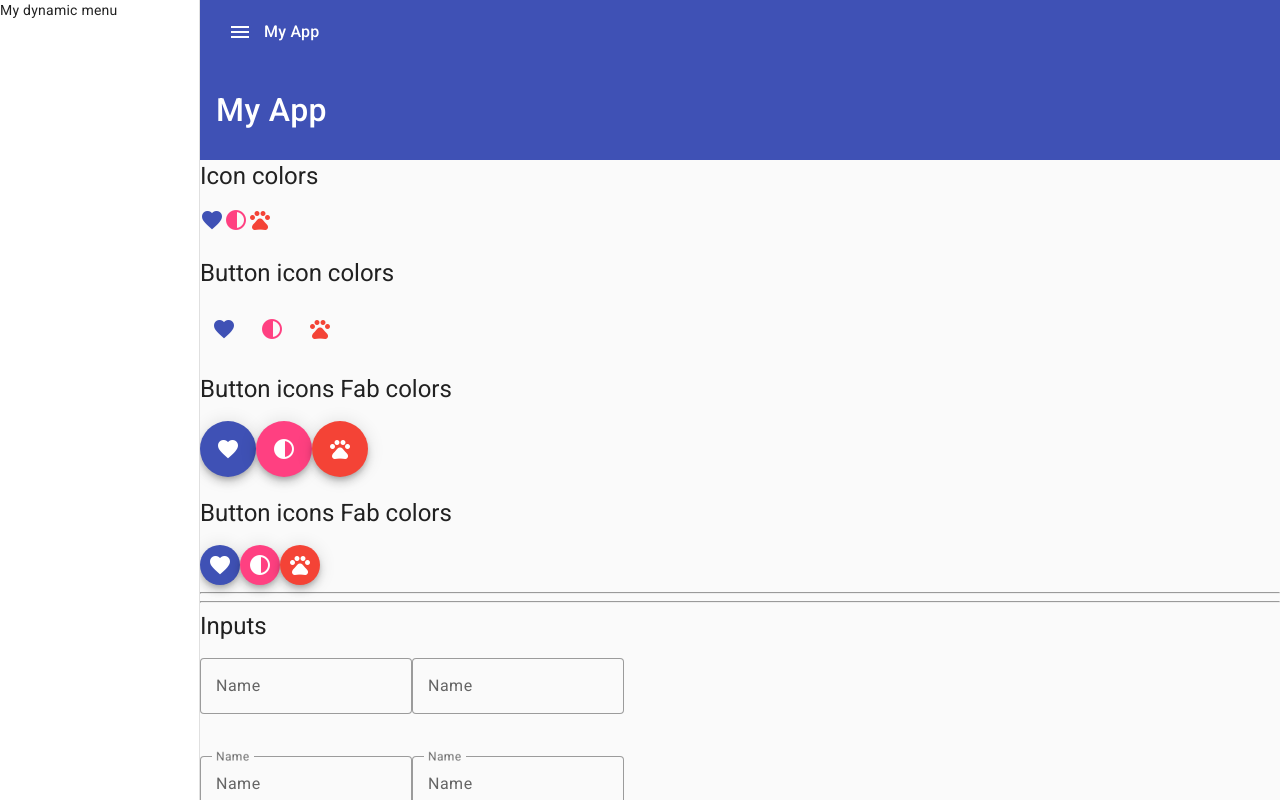
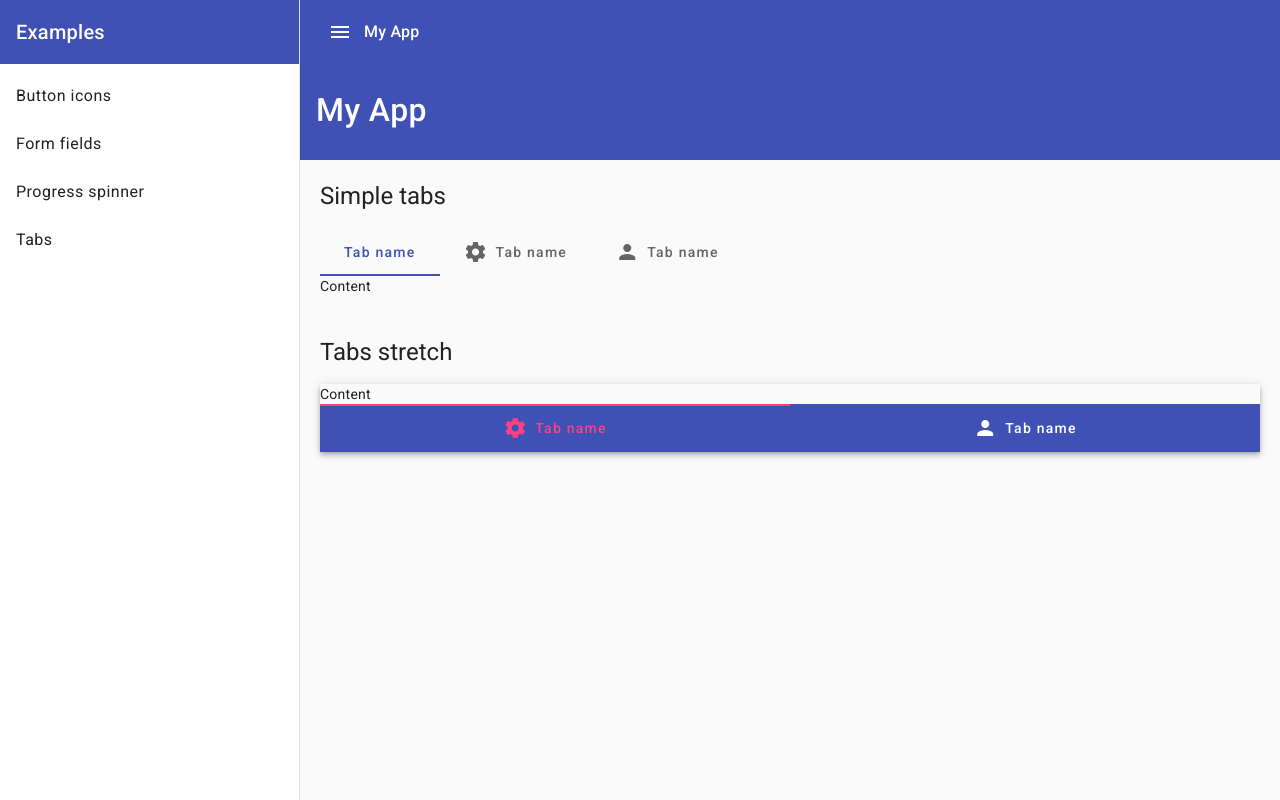
Before and after one commit to meloryayala/angular-material, an Angular app: page /tabs in a window 1280 px wide. Before the commit this address led to /. Built offline with nearby package versions, Linux system fonts and the light colour scheme.

Commit message:
add progress spinner and tabs

```diff
--- a/src/app/app-routing.module.ts
+++ b/src/app/app-routing.module.ts
@@ -1,7 +1,16 @@
 import { NgModule } from '@angular/core';
 import { RouterModule, Routes } from '@angular/router';
+import { ButtonIconsComponent } from './button-icons/button-icons.component';
+import { FormFieldsComponent } from './form-fields/form-fields.component';
+import { ProgressSpinnerComponent } from './progress-spinner/progress-spinner.component';
+import { TabsComponent } from './tabs/tabs.component';
 
-const routes: Routes = [];
+const routes: Routes = [
+  { path: 'buttonIcon', component: ButtonIconsComponent },
+  { path: 'formField', component: FormFieldsComponent },
+  { path: 'progressSpinner', component: ProgressSpinnerComponent },
+  { path: 'tabs', component: TabsComponent }
+];
 
 @NgModule({
   imports: [RouterModule.forRoot(routes)],
--- a/src/app/app.component.html
+++ b/src/app/app.component.html
@@ -6,7 +6,13 @@
     [fixedInViewport]="true"
     [mode]="sidenavMode"
   >
-    My dynamic menu
+    <mat-toolbar color="primary">Examples</mat-toolbar>
+    <mat-nav-list>
+      <a mat-list-item routerLink="/buttonIcon">Button icons</a>
+      <a mat-list-item routerLink="/formField">Form fields</a>
+      <a mat-list-item routerLink="/progressSpinner">Progress spinner</a>
+      <a mat-list-item routerLink="/tabs">Tabs</a>
+    </mat-nav-list>
   </mat-sidenav>
   <mat-sidenav-content>
     <mat-toolbar class="toolbar-menu" color="primary">
@@ -31,11 +37,9 @@
     <mat-toolbar class="toolbar-submenu" color="primary">
       <span>My App</span>
     </mat-toolbar>
-    <app-button-icons />
-    <hr><hr>
-    <app-form-fields />
+
+    <div class="content">
+    <router-outlet></router-outlet>
+    </div>
   </mat-sidenav-content>
 </mat-sidenav-container>
-
-
-<router-outlet></router-outlet>
--- a/src/app/app.component.scss
+++ b/src/app/app.component.scss
@@ -6,18 +6,23 @@
   height: 100vh;
 }
 
+.content {
+  padding: 20px;
+}
+
 .title {
   margin-bottom: 500px;
 }
 
 .sidenav {
-  width: 200px;
+  width: 300px;
 }
 
 .toolbar-menu {
   position: fixed;
   font-size: 1rem;
   top: 0;
+  z-index: 1001;
 }
 
 .toolbar-submenu {
--- a/src/app/form-fields/form-fields.component.html
+++ b/src/app/form-fields/form-fields.component.html
@@ -1,20 +1,30 @@
 <div>
   <h1>Inputs</h1>
-  <mat-form-field floatLabel="always" >
+  <mat-form-field floatLabel="always">
     <input type="text" matInput placeholder="Name">
   </mat-form-field>
-
-  <mat-form-field >
+  <mat-form-field>
     <input type="text" matInput placeholder="Name">
   </mat-form-field>
   <br><br>
 
-  <mat-form-field >
+  <mat-form-field>
     <mat-label>Name</mat-label>
     <input type="text" matInput placeholder="Name">
+    <mat-icon matSuffix>sentiment_very_satisfied</mat-icon>
   </mat-form-field>
-  <mat-form-field >
+  <mat-form-field>
     <mat-label>Name</mat-label>
-    <input type="text" matInput placeholder="Name">
+    <input matInput type="text" placeholder="Name" [(ngModel)]="value">
+    <button *ngIf="value" matSuffix mat-icon-button aria-label="Clear" (click)="value=''">
+      <mat-icon>close</mat-icon>
+    </button>
+  </mat-form-field>
+
+  <mat-form-field>
+    <mat-label>Name</mat-label>
+    <input #username matInput type="text" placeholder="Name" [(ngModel)]="value" maxlength="10">
+    <mat-hint align="start">Max. {{ username.maxLength}} characters</mat-hint>
+    <mat-hint align="end">{{username.value.length}}/{{username.maxLength}}</mat-hint>
   </mat-form-field>
 </div>
--- a/src/app/form-fields/form-fields.component.ts
+++ b/src/app/form-fields/form-fields.component.ts
@@ -6,5 +6,5 @@ import { Component } from '@angular/core';
   styleUrls: ['./form-fields.component.scss']
 })
 export class FormFieldsComponent {
-
+  value = '';
 }
--- /dev/null
+++ b/src/app/progress-spinner/progress-spinner.component.html
@@ -0,0 +1,48 @@
+
+<h1>Progress bar and Spinner</h1>
+
+<mat-progress-bar [value]="loading1" color="primary"></mat-progress-bar>
+<br>
+<mat-progress-bar [value]="loading1" color="accent"></mat-progress-bar>
+<br>
+<mat-progress-bar [value]="loading1" color="warn"></mat-progress-bar>
+<br><br><br>
+
+<h1>Loading Waiting case</h1>
+<mat-progress-bar [mode]="isWaiting ? 'query' : 'determinate'" [value]="!isWaiting ? loading2 : null" color="primary"></mat-progress-bar>
+<br><br>
+<mat-progress-bar [mode]="queryMode" [value]="queryValue" color="primary"></mat-progress-bar>
+
+
+<h1>Buffer / Playback</h1>
+<mat-progress-bar mode="buffer" [value]="loading1" [bufferValue]="currentBuffer" color="primary"></mat-progress-bar>
+<br><br>
+
+
+<h1>Progress spinner</h1>
+<mat-spinner color="primary"></mat-spinner>
+<mat-spinner color="accent"></mat-spinner>
+<mat-spinner color="warn"></mat-spinner>
+<br><br>
+
+<h1>Progress spinner</h1>
+<mat-progress-spinner
+  [value]="loading1"
+  color="primary"
+></mat-progress-spinner>
+<mat-progress-spinner
+  [value]="loading1"
+  color="primary"
+></mat-progress-spinner>
+<mat-progress-spinner
+  [value]="loading1"
+  color="primary"
+></mat-progress-spinner>
+<mat-progress-spinner
+  [value]="loading1"
+  color="primary"
+></mat-progress-spinner>
+<mat-progress-spinner
+  [value]="loading1"
+  color="primary"
+></mat-progress-spinner>
--- /dev/null
+++ b/src/app/progress-spinner/progress-spinner.component.ts
@@ -0,0 +1,52 @@
+import { Component, OnInit } from '@angular/core';
+import { concat, interval, map, take, takeWhile, tap } from 'rxjs';
+import { ProgressBarMode } from '@angular/material/progress-bar';
+
+@Component({
+  selector: 'app-progress-spinner',
+  templateUrl: './progress-spinner.component.html',
+  styleUrls: ['./progress-spinner.component.scss']
+})
+export class ProgressSpinnerComponent implements OnInit {
+  loading1 = 0;
+  loading2 = 0;
+  isWaiting = true;
+  queryValue = 0
+  queryMode: ProgressBarMode = 'query'
+  currentBuffer = 0;
+
+  ngOnInit() {
+    this.loadingProgress(500, 85)
+      .subscribe(i => this.loading1 = i);
+
+    this.loadingProgress(350, 100)
+      .subscribe(i => this.currentBuffer = i);
+
+    this.waitingCase();
+
+    concat(
+      interval(2000)
+        .pipe(
+          take(1),
+          tap(_ => this.queryMode  = 'determinate')
+        ),
+      this.loadingProgress(500, 100)
+    ).subscribe(i => this.queryValue = i);
+  }
+
+  loadingProgress(speed: number, takeUntil: number) {
+    return interval(speed)
+      .pipe(
+        map(i => i * 5),
+        takeWhile(i => i <= takeUntil)
+      );
+  }
+
+  waitingCase() {
+    setTimeout(() => {
+      this.isWaiting = false;
+      console.log('waiting over')
+      this.loadingProgress(500, 100).subscribe(i => this.loading2 = i)
+    }, 2000)
+  }
+}
--- /dev/null
+++ b/src/app/tabs/tabs.component.html
@@ -0,0 +1,46 @@
+<h1>Simple tabs</h1>
+<mat-tab-group
+  mat-stretch-tabs="false"
+  mat-align-tabs="start"
+ animationDuration="3000">
+  <mat-tab label="Tab name">Content</mat-tab>
+  <mat-tab label="Tab name">
+    <ng-template mat-tab-label>
+      <mat-icon>settings</mat-icon>
+      Tab name
+    </ng-template>
+    Content
+  </mat-tab>
+  <mat-tab label="Tab name">
+    <ng-template mat-tab-label>
+      <mat-icon>person</mat-icon>
+      Tab name
+    </ng-template>
+    Content
+  </mat-tab>
+</mat-tab-group>
+<br><br>
+
+<h1>Tabs stretch</h1>
+<mat-tab-group
+  animationDuration="300"
+class="mat-elevation-z4"
+headerPosition="below"
+color="accent"
+backgroundColor="primary">
+  <mat-tab label="Tab name">
+    <ng-template mat-tab-label>
+      <mat-icon>settings</mat-icon>
+      Tab name
+    </ng-template>
+    Content
+  </mat-tab>
+  <mat-tab label="Tab name">
+    <ng-template mat-tab-label>
+      <mat-icon>person</mat-icon>
+      Tab name
+    </ng-template>
+    <h3>Person</h3>
+    <p>Text</p>
+  </mat-tab>
+</mat-tab-group>
--- /dev/null
+++ b/src/app/tabs/tabs.component.scss
@@ -0,0 +1,3 @@
+mat-icon {
+  padding-right: 8px;
+}
```
Also changed, not shown: src/app/app.module.ts (+19 -4 lines), src/app/tabs/tabs.component.ts (added, +10 -0 lines), src/app/progress-spinner/progress-spinner.component.scss (added).
